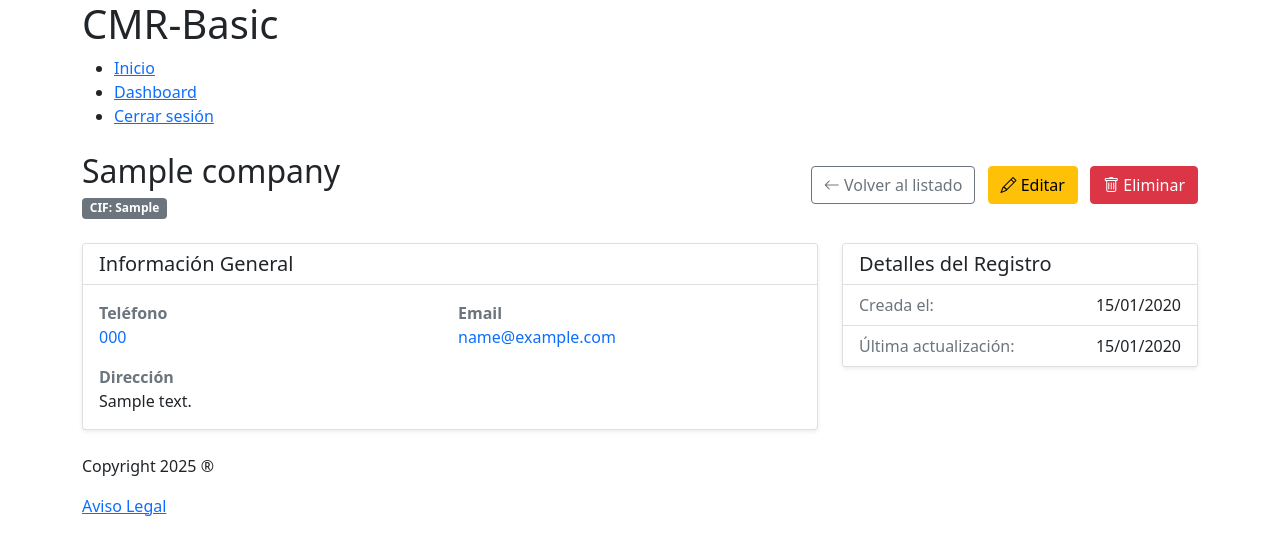
After one commit to Manolo-Marhuenda/django-basic-crm, a Django app: page /Company/1/ in a window 1280 px wide. The commit adds this page. Shown: the top 555 px of the page. Run offline with Django 5.2, Linux system fonts and the light colour scheme; a user stored in the database is signed in; tables that the repository leaves empty hold one stand-in row (values such as "Sample post"); some libraries are stand-ins or nearby versions.

Commit message:
companias detalle

```diff
--- a/crm_project/templates/_includes/_menssages.html
+++ b/crm_project/templates/_includes/_menssages.html
@@ -15,5 +15,4 @@
             </div>
         {% endfor %}
     </div>
-
 </div>
--- /dev/null
+++ b/crm_project/templates/general/companis/detail_compania.html
@@ -0,0 +1,90 @@
+{% extends 'general/layout.html' %}
+
+{% load crispy_forms_tags %}
+
+{% block head_title %}Bienvenido a CMR-Basic{% endblock %}
+
+{% block page_content %}
+
+<div class="container mt-4">
+    <!-- Encabezado con Botones de Acción -->
+    <div class="d-flex justify-content-between align-items-center mb-4">
+        <div>
+            <h1 class="h2 mb-1">{{ company.name }}</h1>
+            <span class="badge bg-secondary">CIF: {{ company.cif }}</span>
+        </div>
+        <div>
+            <a href="{% url 'lista_companias' %}" class="btn btn-outline-secondary me-2">
+                <i class="bi bi-arrow-left"></i> Volver al listado
+            </a>
+            <a href="" class="btn btn-warning me-2">
+                <i class="bi bi-pencil"></i> Editar
+            </a>
+            <a href="" class="btn btn-danger">
+                <i class="bi bi-trash"></i> Eliminar
+            </a>
+        </div>
+    </div>
+
+    <!-- Tarjeta Principal con Información -->
+    <div class="row">
+        <div class="col-md-8">
+            <div class="card shadow-sm mb-4">
+                <div class="card-header bg-white">
+                    <h5 class="card-title mb-0">Información General</h5>
+                </div>
+                <div class="card-body">
+                    <div class="row g-3">
+                        <div class="col-sm-6">
+                            <strong class="text-muted d-block">Teléfono</strong>
+                            {% if company.phone %}
+                                <a href="tel:{{ company.phone }}" class="text-decoration-none">{{ company.phone }}</a>
+                            {% else %}
+                                <span class="text-muted fs-7"><em>No especificado</em></span>
+                            {% endif %}
+                        </div>
+
+                        <div class="col-sm-6">
+                            <strong class="text-muted d-block">Email</strong>
+                            {% if company.email %}
+                                <a href="mailto:{{ company.email }}" class="text-decoration-none">{{ company.email }}</a>
+                            {% else %}
+                                <span class="text-muted fs-7"><em>No especificado</em></span>
+                            {% endif %}
+                        </div>
+
+                        <div class="col-12">
+                            <strong class="text-muted d-block">Dirección</strong>
+                            {% if company.address %}
+                                <span>{{ company.address }}</span>
+                            {% else %}
+                                <span class="text-muted fs-7"><em>No especificada</em></span>
+                            {% endif %}
+                        </div>
+                    </div>
+                </div>
+            </div>
+        </div>
+
+        <!-- Panel Lateral: Metadatos e Historial -->
+        <div class="col-md-4">
+            <div class="card shadow-sm mb-4">
+                <div class="card-header bg-white">
+                    <h5 class="card-title mb-0">Detalles del Registro</h5>
+                </div>
+                <ul class="list-group list-group-flush">
+                    <li class="list-group-item d-flex justify-content-between align-items-center">
+                        <span class="text-muted">Creada el:</span>
+                        <span>{{ company.created_at|date:"d/m/Y" }}</span>
+                    </li>
+                    <li class="list-group-item d-flex justify-content-between align-items-center">
+                        <span class="text-muted">Última actualización:</span>
+                        <span>{{ company.updated_at|date:"d/m/Y" }}</span>
+                    </li>
+                </ul>
+            </div>
+        </div>
+    </div>
+</div>
+
+{% endblock %}
--- a/crm_project/templates/general/companis/lista_companias.html
+++ b/crm_project/templates/general/companis/lista_companias.html
@@ -36,8 +36,8 @@
                         <td>{{ company.phone }}</td>
                         <td>{{ company.email }}</td>
                         <td class="text-center">
-                            <a href="" class="btn btn-sm btn-info me-2" title="Ver Detalle">
-                                <i class="bi bi-eye"></i> Ver
+                            <a href="{% url 'detail_compania' company.pk %}" class="btn btn-sm btn-info me-2" title="Ver Detalle">
+                                <i class="bi bi-eye"></i> Detalle
                             </a>
                             <a href="" class="btn btn-sm btn-warning" title="Editar Compañía">
                                 <i class="bi bi-pencil"></i> Editar
--- a/crm_project/urls.py
+++ b/crm_project/urls.py
@@ -27,6 +27,7 @@ urlpatterns = [
     path('contact/', contacto, name='contact'),
     path('dashboard/', DashboardView.as_view(), name='dashboard'),
     path('Company/create/', CompanyCreateView.as_view(), name='crear_compania'),
+    path('Company/<int:pk>/', CompanyDetailView.as_view(), name='detail_compania'),
     path('Company/', CompanyListView.as_view(), name='lista_companias'),
     path('legal/', LegalView.as_view(), name='legal'),
     path('admin/', admin.site.urls),
--- a/management/views.py
+++ b/management/views.py
@@ -22,24 +22,13 @@ class CompanyCreateView(CreateView):
         return super(CompanyCreateView, self).form_valid(form)
 
 @method_decorator(login_required, name='dispatch')
-class CompanyDetailView(DetailView, CreateView):
-    template_name = 'general/companis/lista_companias.html'
+class CompanyDetailView(DetailView):
+    template_name = 'general/companis/detail_compania.html'
     model = Company
-    form_class= CompanyForm
     context_object_name = 'company'
 
-    def form_valid(self, form):
-        form.instance.user = self.request.user
-        form.instance.reloj = self.get_object()
-        return super(CompanyDetailView, self).form_valid(form)
 
 class CompanyListView(ListView):
-    # 1. Especifica el modelo que quieres listar
     model = Company
-
-    # 2. Especifica el nombre del template a usar
     template_name = 'general/companis/lista_companias.html'
-
-    # 3. Opcional: Nombre de la variable de contexto que contendrá la lista
-    # Por defecto es 'object_list', pero 'companies' es más claro.
     context_object_name = 'companies'
```
